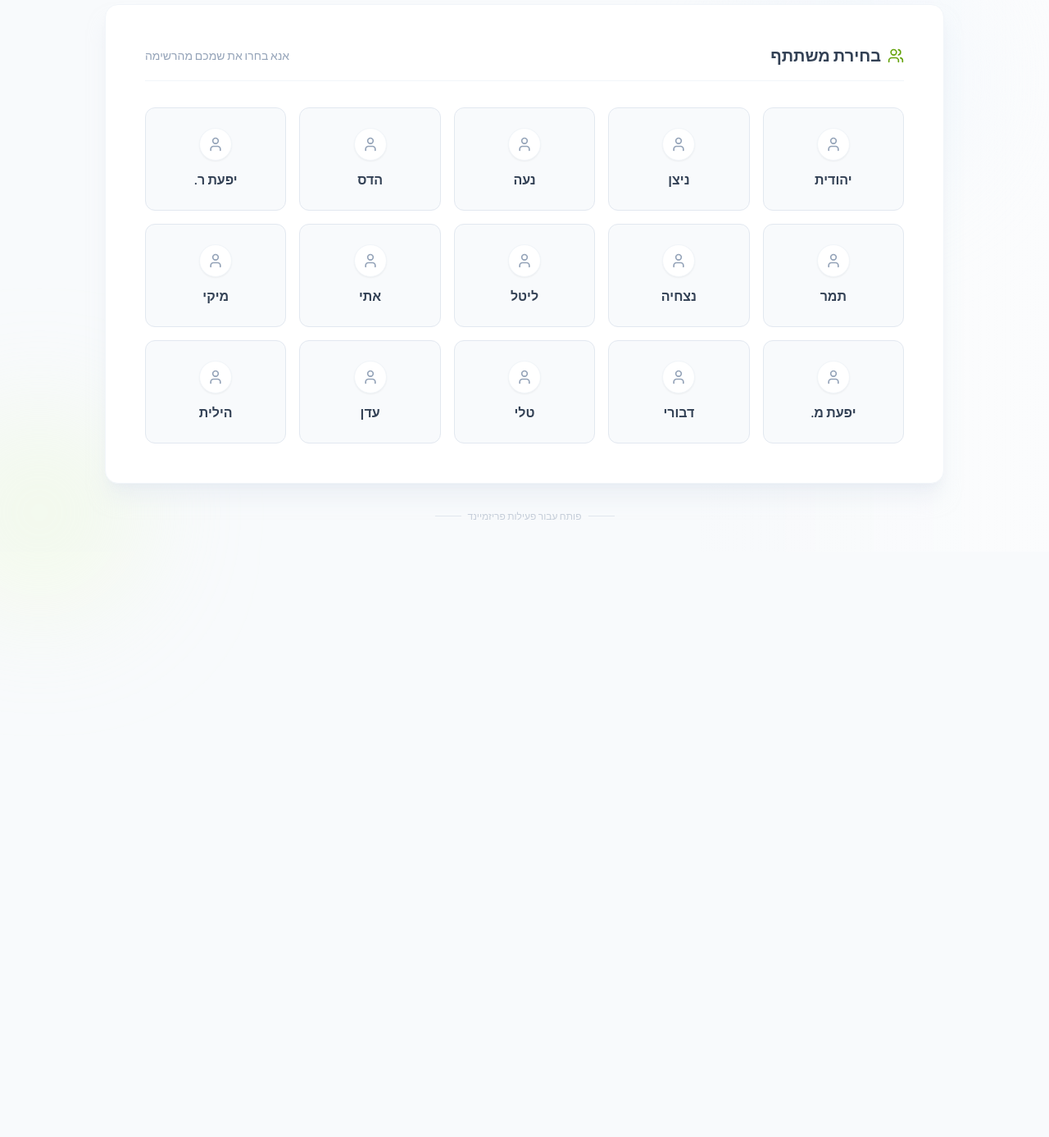
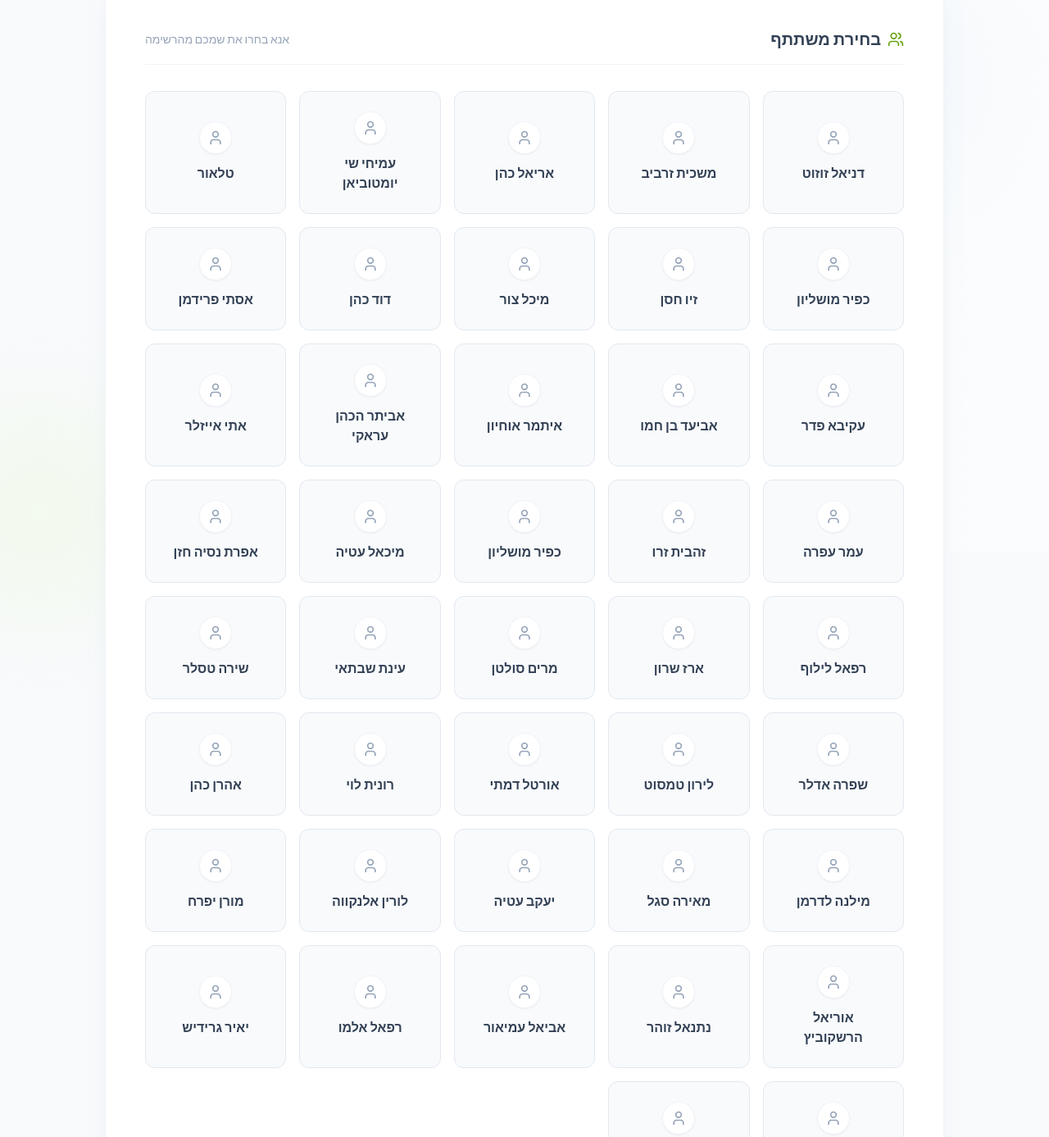
Before and after one commit to mopamit/ex720, a plain HTML site: page index.html in a window 1280 px wide. Shown: the part 127-1514 px from the top of the page at 82% size. Before the commit the page ends 800 px from the top, so only its background shows below. Drawn offline with nearby package versions, Linux system fonts and the light colour scheme.

Commit message:
Update index.html

```diff
--- a/index.html
+++ b/index.html
@@ -182,16 +182,25 @@
     <script>
         // Data
         const rawNames = [
-            "יהודית", "ניצן", "נעה", "הדס", "יפעת ר.",
-            "תמר", "נצחיה", "ליטל", "אתי", "מיקי",
-            "יפעת מ.", "דבורי", "טלי", "עדן", "הילית"
+            "דניאל זוזוט", "משכית זרביב", "אריאל כהן", "עמיחי שי יומטוביאן", "טלאור",
+            "כפיר מושליון", "זיו חסן", "מיכל צור", "דוד כהן", "אסתי פרידמן",
+            "עקיבא פדר", "אביעד בן חמו", "איתמר אוחיון", "אביתר הכהן עראקי", "אתי אייזלר",
+            "עמר עפרה", "זהבית זרו", "כפיר מושליון", "מיכאל עטיה", "אפרת נסיה חזן",
+            "רפאל לילוף", "ארז שרון", "מרים סולטן", "עינת שבתאי", "שירה טסלר",
+            "שפרה אדלר", "לירון טמסוט", "אורטל דמתי", "רונית לוי", "אהרן כהן",
+            "מילנה לדרמן", "מאירה סגל", "יעקב עטיה", "לורין אלנקווה", "מורן יפרח",
+            "אוריאל הרשקוביץ", "נתנאל זוהר", "אביאל עמיאור", "רפאל אלמו", "יאיר גרידיש",
+            "זהבית זרו", "שרונה אברהם"
         ];
 
-        const usersList = rawNames.map((name, index) => ({
-            name,
-            id: index + 1,
-            username: `תלמיד${index + 1}`
-        }));
+        const usersList = rawNames.map((name, index) => {
+            const num = index + 32;
+            return {
+                name: name.trim(),
+                id: num,
+                username: `תלמיד${num}`
+            };
+        });
 
         let currentUser = null;
 
```
